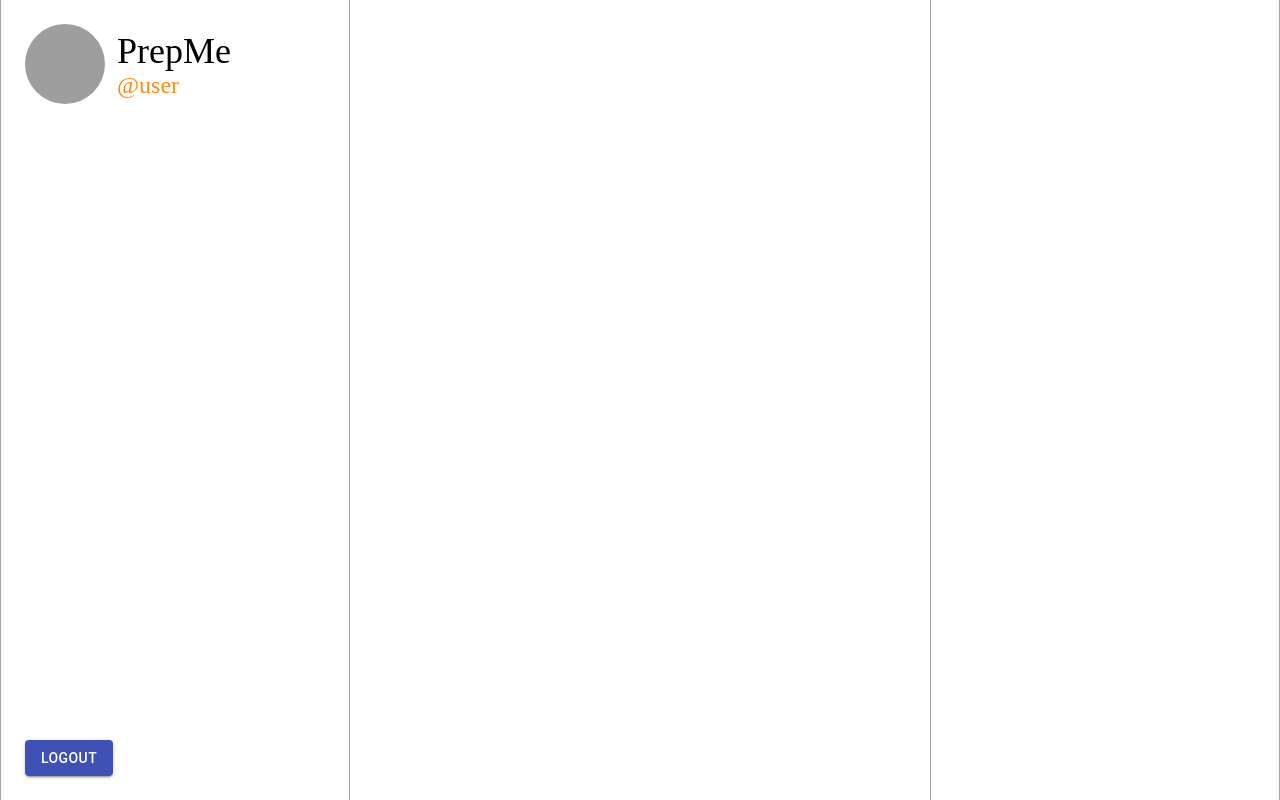
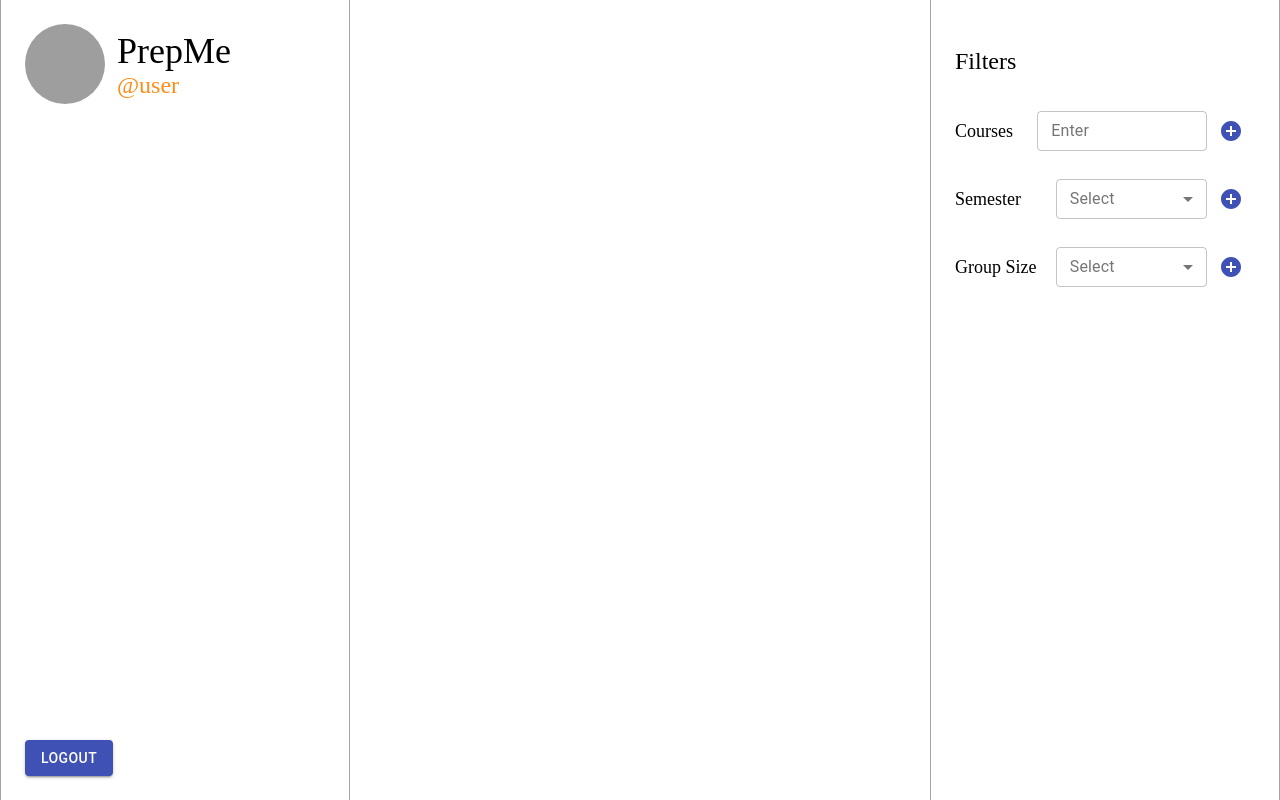
Before and after one commit to rayanaazar/PrepMe, a React (Create React App) app in the folder prepme/: page /home in a window 1280 px wide. Built offline with nearby package versions, Linux system fonts and the light colour scheme; grey boxes are pictures that could not be loaded.

Commit message:
Create fully functioning Filter for RightSideBar

```diff
--- /dev/null
+++ b/prepme/src/react-components/Filter/FilterEntry/index.js
@@ -0,0 +1,83 @@
+import React from "react";
+import { uid } from "react-uid";
+
+import "./styles.css";
+
+import { TextField, MenuItem, IconButton, FormControl, InputLabel, Select } from '@material-ui/core';
+import AddCircleIcon from '@material-ui/icons/AddCircle';
+
+/* Component for the Filter in the RightSideBar */
+class FilterEntry extends React.Component {
+
+  state = {
+    value: "",
+  }
+
+  // Update state.value when TextFields are changed
+  onChange = e => {
+    const { value } = e.target;
+    this.setState({
+      value: value
+    })
+  };
+
+  render() {
+    const { entry, addSelection } = this.props
+    const { title, isDropdown, options, applied } = entry;
+
+    return (
+      <div className="filter-entry-div">
+        <div className="entry-details">
+          <div className="entry-title">{ title }</div>
+          {/* Depending on if the entry-type is dropdown or not, render a different element */}
+          { isDropdown ? (
+            <div className="entry-field">
+              <TextField
+              select={true}
+              fullWidth={true}
+              label="Select"
+              variant="outlined"
+              size="small"
+              value={this.state.value}
+              onChange={this.onChange}
+              SelectProps={{
+                autoWidth: true,
+              }}
+              >
+                {options.map(option => (
+                <MenuItem key={option} value={option}>
+                  {option}
+                </MenuItem>
+                ))}
+              </TextField>
+            </div>
+          ) : (
+            <TextField
+            label="Enter"
+            variant="outlined"
+            size="small"
+            onChange={this.onChange}
+            value={this.state.value}
+            />
+          )}
+
+
+          <IconButton
+            className="add-entry-button"
+            size="medium"
+            onClick={() => (addSelection(title, this.state.value))}>
+            <AddCircleIcon color="primary"/>
+          </IconButton>
+        </div>
+
+        <div className="applied-filters">
+            {applied.map(value => (
+              <span key={ uid(value) } className="applied-value">{ value }</span>
+            ))}
+        </div>
+      </div>
+    );
+  }
+}
+
+export default FilterEntry;
--- /dev/null
+++ b/prepme/src/react-components/Filter/FilterEntry/styles.css
@@ -0,0 +1,44 @@
+.filter-entry-div {
+  display: flex;
+  flex-direction: column;
+  margin-bottom: 12px;
+}
+
+.entry-details {
+  display: flex;
+  flex-direction: row;
+  align-items: center;
+  justify-content: space-between;
+}
+
+.entry-title {
+  font-family: Raleway;
+  font-size: 18px;
+  width: 120px;
+}
+
+.entry-field {
+  width: 180px;
+}
+
+.add-entry-button {
+  padding-left: 12px;
+}
+
+.applied-filters {
+  display: flex;
+  flex-direction: row;
+  margin-top: 8px;
+}
+
+.applied-value {
+  width: 60px;
+  border-radius: 15px;
+  background-color: #9784FF;
+  font-family: Raleway-SemiBold;
+  font-size: 13px;
+  color: white;
+  text-align: center;
+  padding: 8px;
+  margin-right: 5px;
+}
--- /dev/null
+++ b/prepme/src/react-components/Filter/index.js
@@ -0,0 +1,71 @@
+import React from "react";
+import { uid } from "react-uid";
+
+import "./styles.css";
+
+import FilterEntry from './FilterEntry/index';
+
+/* Component for the Filter in the RightSideBar */
+class Filter extends React.Component {
+  // Might have to move these state entries into a parent component
+  state = {
+    /* Entry Info
+        title         the title of the filter entry, used as a label
+        isDropdown    whether or not it's a dropdown filter
+        options       options that are available to filter on (used in dropdown)
+        applied       filters that have been applied already
+    */
+    entries:  [
+      {
+        title: "Courses",
+        isDropdown: false,
+        options: [],
+        applied: []
+      },
+      {
+        title: "Semester ",
+        isDropdown: true,
+        options: ["fall", "winter"],
+        applied: []
+      },
+      {
+        title: "Group Size",
+        isDropdown: true,
+        options: ["1-5", "6-10", "11-15", "16-20"],
+        applied: []
+      }
+    ]
+  }
+
+  addSelection = (title, value) => {
+    const entries = this.state.entries
+
+    // Find the filter entry that matches the title
+    // and add value to the applied list
+    for (let i=0; i < entries.length; i++) {
+      if (entries[i].title == title && entries[i].applied.includes(value)) {
+        entries[i].applied.push(value)
+      }
+    }
+    this.setState({entries})
+  }
+
+  render() {
+
+    return (
+      <div className="filter-div">
+        <div className="title">Filters</div>
+        <div className="filter-entries">
+          {this.state.entries.map(entry => (
+              <FilterEntry
+                key={ uid(entry) }
+                entry={ entry }
+                addSelection={ this.addSelection }/>
+            ))}
+        </div>
+      </div>
+    );
+  }
+}
+
+export default Filter;
--- /dev/null
+++ b/prepme/src/react-components/Filter/styles.css
@@ -0,0 +1,14 @@
+.filter-div {
+  display: flex;
+  flex-direction: column;
+  padding-top: 24px;
+}
+
+.title {
+  font-family: Raleway-SemiBold;
+  font-size: 24px;
+}
+
+.filter-entries{
+  margin-top: 32px;
+}
--- a/prepme/src/react-components/Home/index.js
+++ b/prepme/src/react-components/Home/index.js
@@ -9,7 +9,7 @@ import RightSideBar from "../RightSideBar/index";
 /* Component for the Home page */
 class Home extends React.Component {
   state = {
-    onEventsPage: false
+    onEventsPage: true
   }
 
   render() {
@@ -20,9 +20,12 @@ class Home extends React.Component {
         <LeftSideBar
           username={ username }
           isAdmin={ isAdmin }
-          onEventsPage={ this.state.onEventsPage } />
+          onEventsPage={ this.state.onEventsPage }
+        />
         <MainComponent />
-        <RightSideBar />
+        <RightSideBar
+          onEventsPage={ this.state.onEventsPage }
+        />
       </div>
     );
   }
--- a/prepme/src/react-components/RightSideBar/index.js
+++ b/prepme/src/react-components/RightSideBar/index.js
@@ -2,12 +2,16 @@ import React from "react";
 
 import "./styles.css";
 
+import Filter from '../Filter/index';
+
 /* Component for the right SideBar page */
 class RightSideBar extends React.Component {
   render() {
+    const { onEventsPage } = this.props;
 
     return (
       <div className="sidebar-div">
+        { onEventsPage ? (<Filter />) : (<div />)}
       </div>
     );
   }
```
